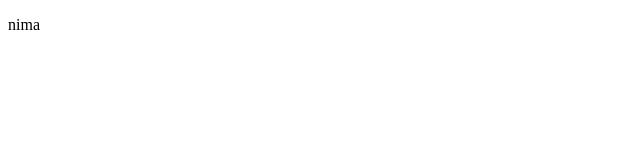
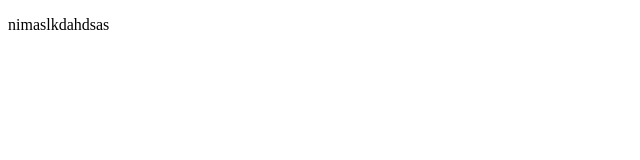
Before and after one commit to Weimengy/yoyo, a plain HTML site: page img/index.html in a window 1280 px wide. Shown: the full height of the page, 0-640 px from the left. Drawn offline with Linux system fonts and the light colour scheme.

Commit message:
加了字

```diff
--- a/img/index.html
+++ b/img/index.html
@@ -5,6 +5,6 @@
 		<title></title>
 	</head>
 	<body>
-		<p>nima</p>
+		<p>nimaslkdahdsas</p>
 	</body>
 </html>
```
